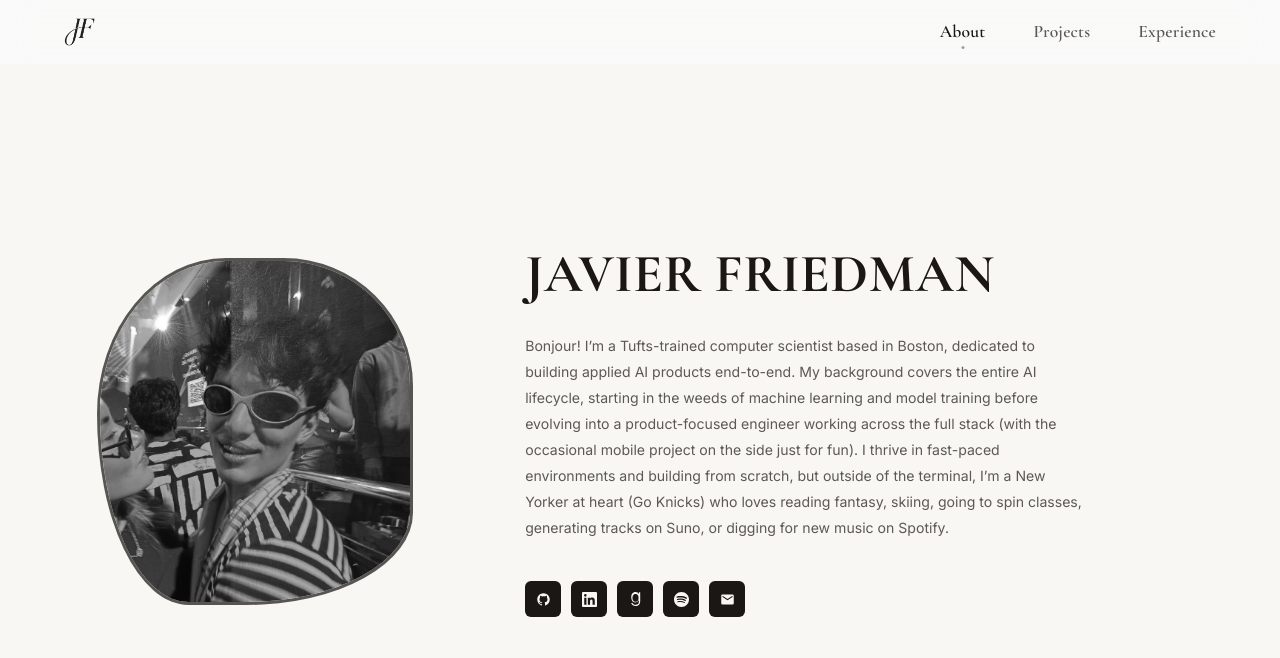
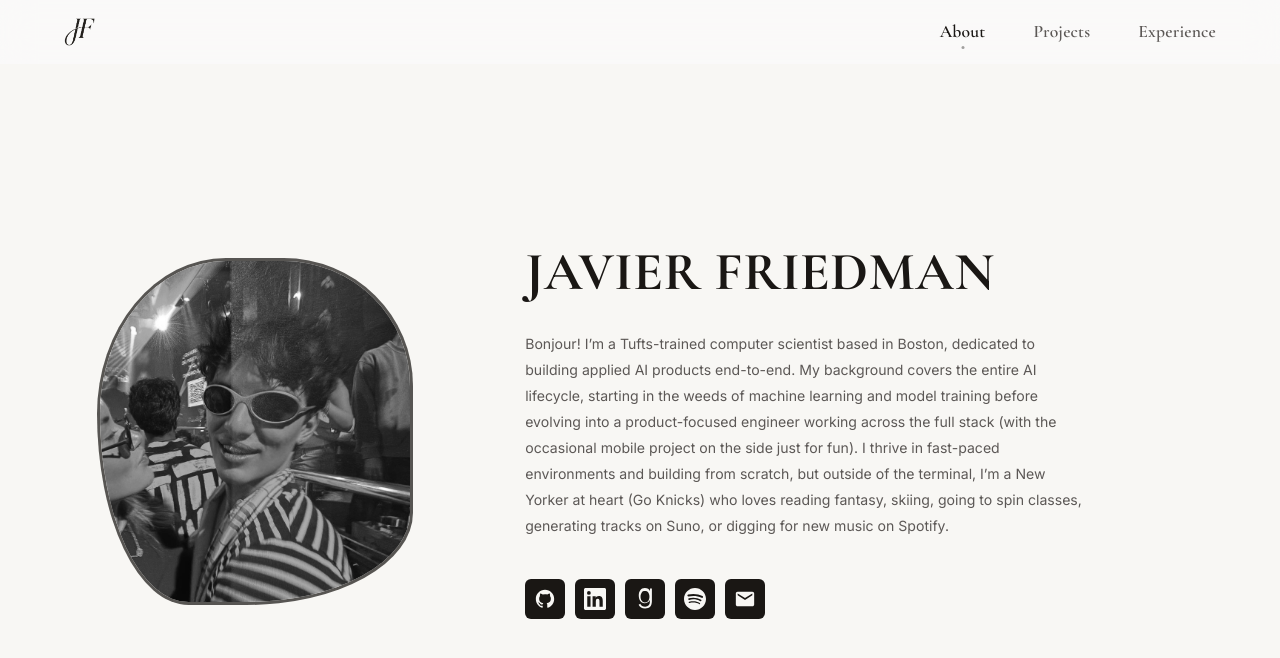
Before and after one commit to javiermfriedman/portfolio, a React (Vite) app: page / in a window 1280 px wide. Shown: the top 658 px of the page. Built offline with nearby package versions, Linux system fonts and the light colour scheme; a web font is replaced by a local one.

Commit message:
made icons smaller

```diff
--- a/src/components/About/About.jsx
+++ b/src/components/About/About.jsx
@@ -6,7 +6,7 @@ import styles from './About.module.css'
 
 function GitHubIcon() {
   return (
-    <svg width="15" height="15" viewBox="0 0 24 24" fill="currentColor" aria-hidden="true">
+    <svg width="22" height="22" viewBox="0 0 24 24" fill="currentColor" aria-hidden="true">
       <path d="M12 2C6.477 2 2 6.477 2 12c0 4.42 2.865 8.17 6.839 9.49.5.092.682-.217.682-.482
         0-.237-.008-.866-.013-1.7-2.782.604-3.369-1.34-3.369-1.34-.454-1.156-1.11-1.464-1.11-1.464
         -.908-.62.069-.608.069-.608 1.003.07 1.531 1.03 1.531 1.03.892 1.529 2.341 1.087 2.91.832
@@ -22,7 +22,7 @@ function GitHubIcon() {
 
 function LinkedInIcon() {
   return (
-    <svg width="15" height="15" viewBox="0 0 24 24" fill="currentColor" aria-hidden="true">
+    <svg width="22" height="22" viewBox="0 0 24 24" fill="currentColor" aria-hidden="true">
       <path d="M20.447 20.452h-3.554v-5.569c0-1.328-.027-3.037-1.852-3.037-1.853 0-2.136
         1.445-2.136 2.939v5.667H9.351V9h3.414v1.561h.046c.477-.9 1.637-1.85 3.37-1.85
         3.601 0 4.267 2.37 4.267 5.455v6.286zM5.337 7.433a2.062 2.062 0 0 1-2.063-2.065
@@ -35,7 +35,7 @@ function LinkedInIcon() {
 
 function EmailIcon() {
   return (
-    <svg width="15" height="15" viewBox="0 0 24 24" fill="currentColor" aria-hidden="true">
+    <svg width="22" height="22" viewBox="0 0 24 24" fill="currentColor" aria-hidden="true">
       <path d="M20 4H4c-1.1 0-2 .9-2 2v12c0 1.1.9 2 2 2h16c1.1 0 2-.9
         2-2V6c0-1.1-.9-2-2-2zm0 4l-8 5-8-5V6l8 5 8-5v2z"/>
     </svg>
@@ -44,7 +44,7 @@ function EmailIcon() {
 
 function GoodreadsIcon() {
   return (
-    <svg width="15" height="15" viewBox="0 0 24 24" fill="currentColor" aria-hidden="true">
+    <svg width="22" height="22" viewBox="0 0 24 24" fill="currentColor" aria-hidden="true">
       <path d="M19.525 15.977V.49h-2.059v2.906h-.064a5.855 5.855 0 0 0-2.016-2.56C14.473.317
         13.3 0 11.857 0c-1.123 0-2.103.21-2.94.63a5.97 5.97 0 0 0-2.073 1.73 7.556 7.556 0 0
         0-1.262 2.626A11.61 11.61 0 0 0 5.19 8.012a14.888 14.888 0 0 0 .35 3.2 8.05 8.05 0 0
@@ -64,7 +64,7 @@ function GoodreadsIcon() {
 
 function SpotifyIcon() {
   return (
-    <svg width="15" height="15" viewBox="0 0 24 24" fill="currentColor" aria-hidden="true">
+    <svg width="22" height="22" viewBox="0 0 24 24" fill="currentColor" aria-hidden="true">
       <path d="M12 0C5.4 0 0 5.4 0 12s5.4 12 12 12 12-5.4 12-12S18.66 0 12 0zm5.521
         17.34c-.24.359-.66.48-1.021.24-2.82-1.74-6.36-2.101-10.561-1.141-.418.122-.779-.179
         -.899-.539-.12-.421.18-.78.54-.9 4.56-1.021 8.52-.6 11.64 1.32.42.18.479.659.301
--- a/src/components/About/About.module.css
+++ b/src/components/About/About.module.css
@@ -111,8 +111,8 @@
   display: flex;
   align-items: center;
   justify-content: center;
-  width: 36px;
-  height: 36px;
+  width: 40px;
+  height: 40px;
   border-radius: 6px;
   background: var(--fg);
   color: var(--bg);
```
